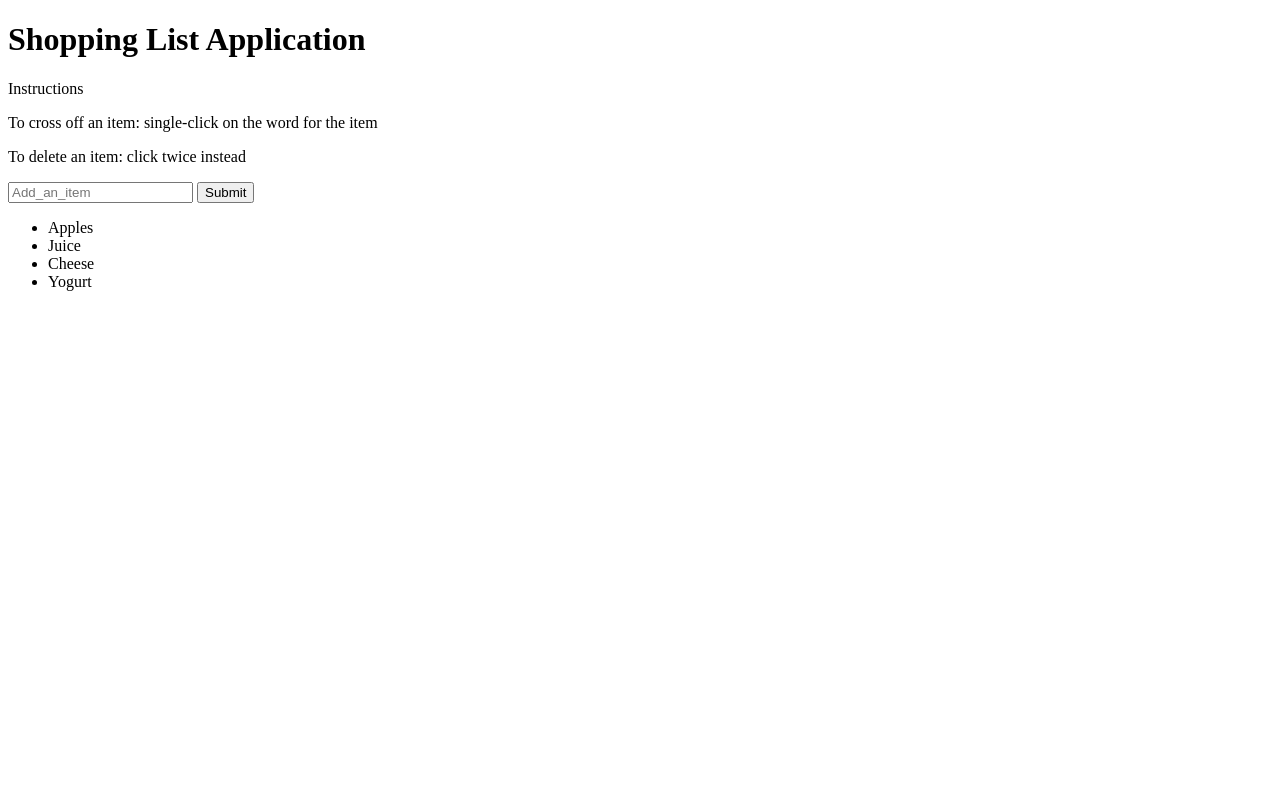
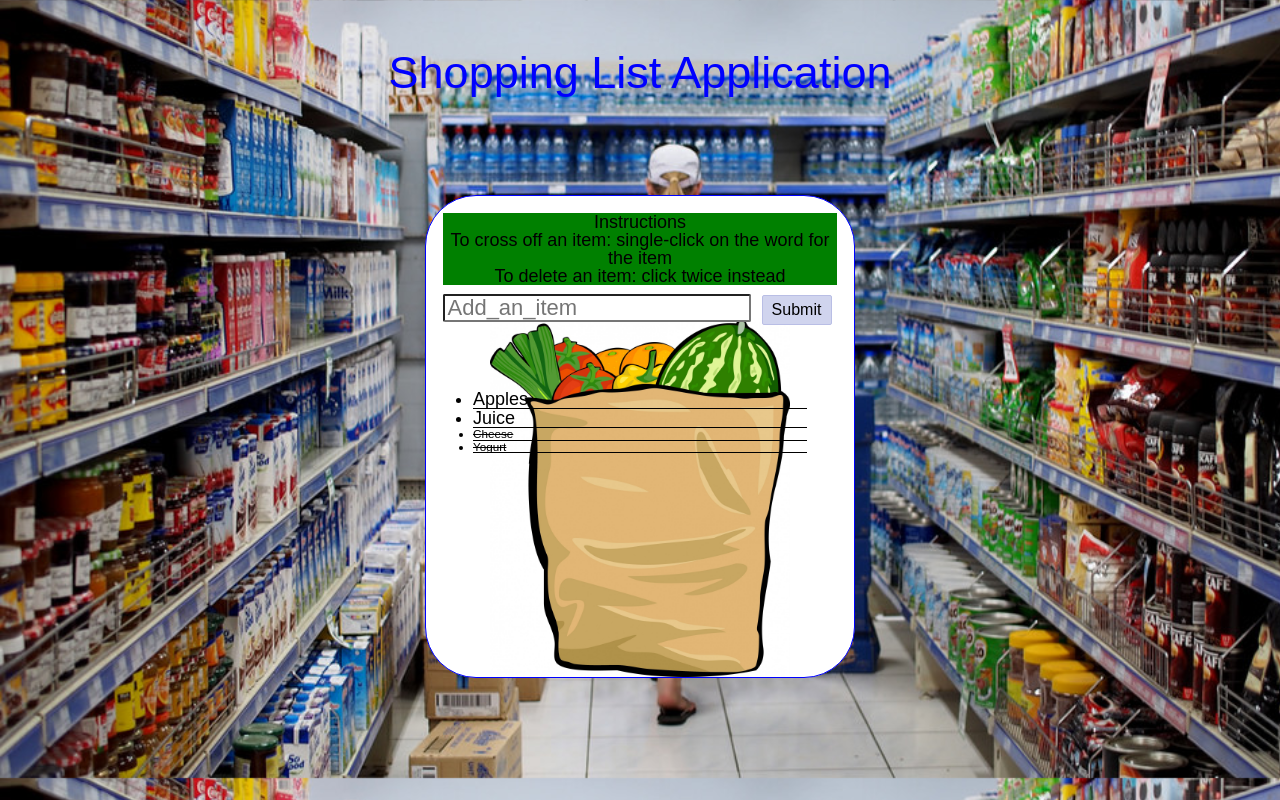
Before and after one commit to tyin418/Shopping_List_July5, a plain HTML site: page index.html in a window 1280 px wide. Drawn offline with nearby package versions, Linux system fonts and the light colour scheme.

Commit message:
change from main2.css to main.css

```diff
--- a/index.html
+++ b/index.html
@@ -2,7 +2,7 @@
 <html lang="en">
 
 <head>
-    <link type="text/css" rel="stylesheet" href="main2.css" />
+    <link type="text/css" rel="stylesheet" href="main.css" />
     <script src="http://code.jquery.com/jquery.min.js"></script>
     <script src="app.js"></script>
     <meta charset="UTF-8">
```
